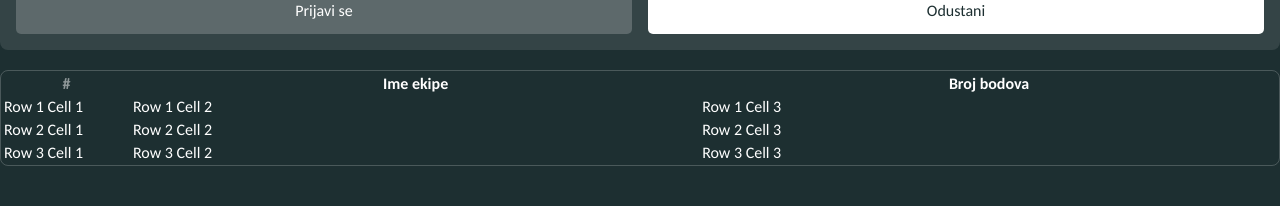
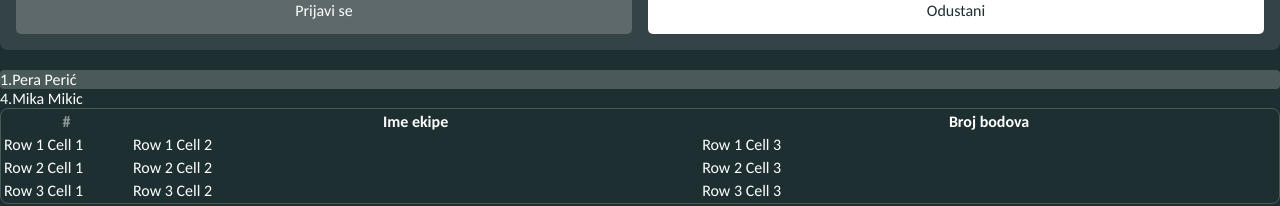
Before and after one commit to lovretomic/peta-kviz-app, a React (Vite) app: page /test in a window 1280 px wide. Shown: the part 422-628 px from the top of the page. Built offline with nearby package versions, Linux system fonts and the light colour scheme.

Commit message:
initalised LeaderboardElement

```diff
--- /dev/null
+++ b/src/components/LeaderboardElement/LeaderboardElement.module.scss
@@ -0,0 +1,4 @@
+.firstThree {
+  border-radius: 4px;
+  background-color: rgba(white, 0.2);
+}
--- /dev/null
+++ b/src/components/LeaderboardElement/LeaderboardElement.tsx
@@ -0,0 +1,26 @@
+import c from "./LeaderboardElement.module.scss";
+import clsx from "clsx";
+
+type LeaderboardElementProps = {
+  rank: number;
+  name: string;
+};
+
+const LeaderboardElement: React.FC<LeaderboardElementProps> = ({
+  rank,
+  name,
+}) => {
+  return rank <= 3 ? (
+    <div className={clsx(c.element, c.firstThree)}>
+      <span className={c.rank}>{rank}.</span>
+      <span className={c.name}>{name}</span>
+    </div>
+  ) : (
+    <div className={c.element}>
+      <span className={c.rank}>{rank}.</span>
+      <span className={c.name}>{name}</span>
+    </div>
+  );
+};
+
+export default LeaderboardElement;
--- /dev/null
+++ b/src/components/LeaderboardElement/index.ts
@@ -0,0 +1,3 @@
+import LeaderboardElement from "./LeaderboardElement";
+
+export default LeaderboardElement;
--- a/src/pages/TestPage/TestPage.tsx
+++ b/src/pages/TestPage/TestPage.tsx
@@ -3,6 +3,7 @@ import Input from "../../components/Input";
 import ProgressBar from "../../components/ProgressBar";
 import trashIcon from "../../assets/icons/trash.svg";
 import Table from "../../components/Table";
+import LeaderboardElement from "../../components/LeaderboardElement";
 
 const TestPage = () => {
   return (
@@ -31,6 +32,8 @@ const TestPage = () => {
         />
       </div>
       <div>
+        <LeaderboardElement rank={1} name="Pera Perić" />
+        <LeaderboardElement rank={4} name="Mika Mikic" />
         <Table
           headers={["#", "Ime ekipe", "Broj bodova"]}
           rows={[
```
